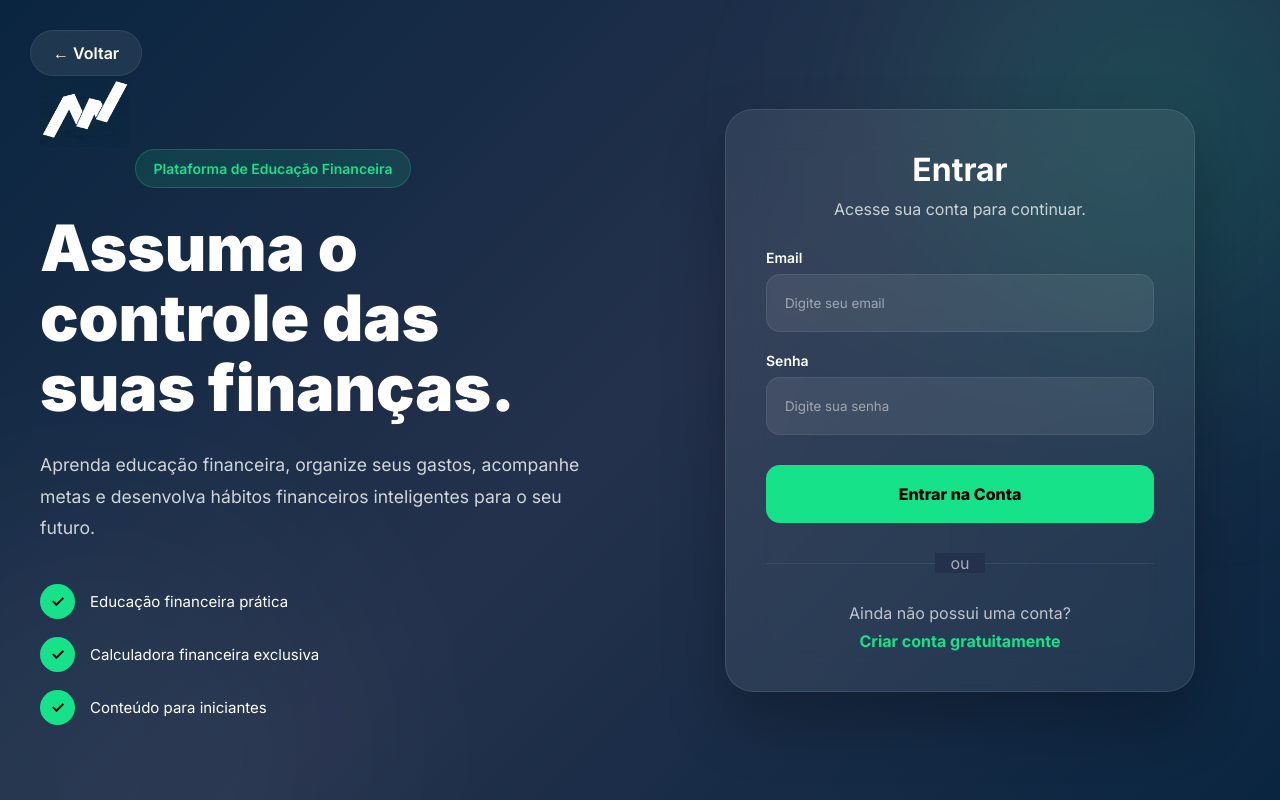
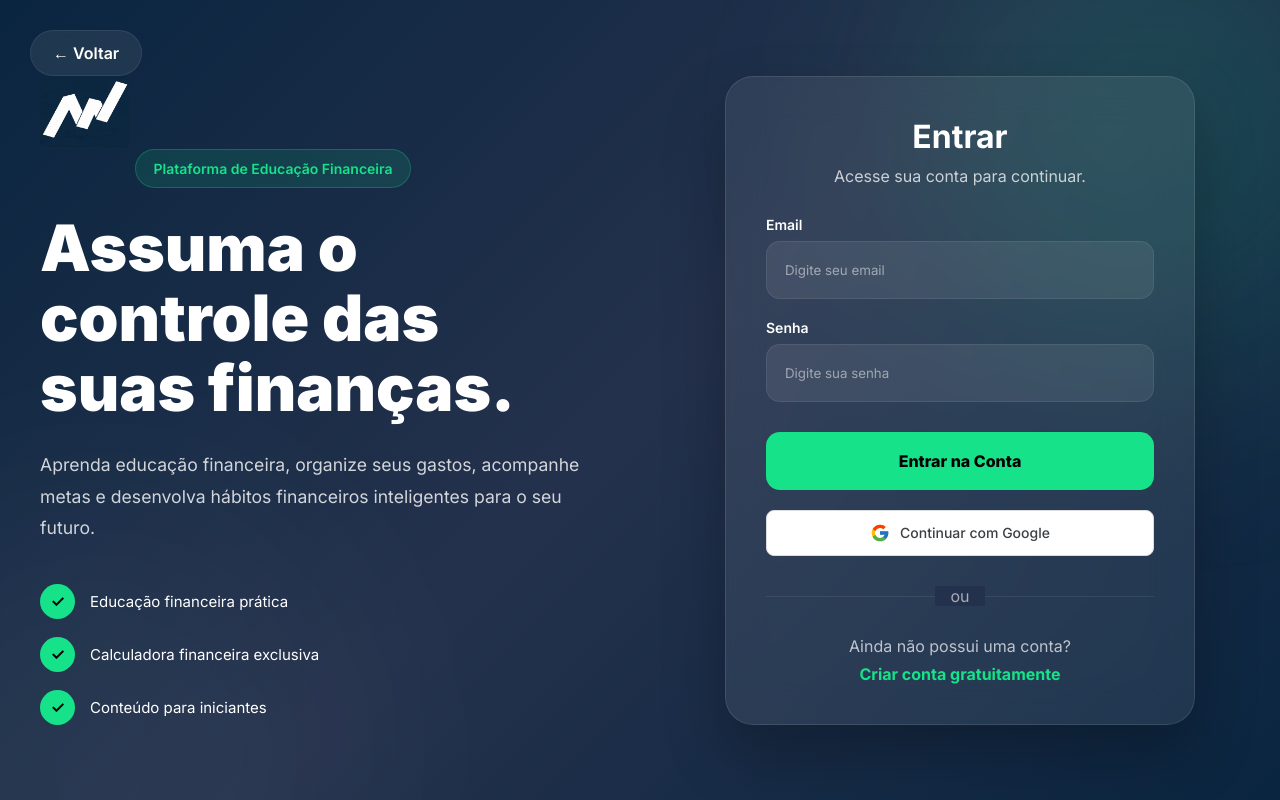
Before and after one commit to BryanSoares59d/PTCC-EducacaoFinanceira, a PHP site: page /login.php in a window 1280 px wide. Run offline with PHP 8.4, Linux system fonts and the light colour scheme.

Commit message:
colocando login google

```diff
--- a/css/login.css
+++ b/css/login.css
@@ -472,3 +472,33 @@ body{
         width:75px;
     }
 }
+
+.google_btn {
+    display: flex;
+    align-items: center;
+    justify-content: center;
+    gap: 10px;
+    width: 100%;
+    padding: 12px 16px;
+    background-color: #ffffff;
+    border: 1px solid #dadce0;
+    border-radius: 8px;
+    font-size: 14px;
+    font-weight: 500;
+    color: #3c4043;
+    cursor: pointer;
+    transition: background-color 0.2s ease, box-shadow 0.2s ease;
+}
+
+.google_btn:hover {
+    background-color: #f7f8f8;
+    box-shadow: 0 1px 3px rgba(0, 0, 0, 0.1);
+}
+
+.google_btn:active {
+    background-color: #f1f3f4;
+}
+
+.google_icon {
+    flex-shrink: 0;
+}
--- a/login.php
+++ b/login.php
@@ -109,8 +109,25 @@
                     <button type="submit" class="login_btn">
                         Entrar na Conta
                     </button>
+                    <button type="button" class="google_btn" onclick="window.location.href='google-callback.php'">
+                        <svg class="google_icon" viewBox="0 0 48 48" width="20" height="20">
+                            <path fill="#FFC107" d="M43.611,20.083H42V20H24v8h11.303c-1.649,4.657-6.08,8-11.303,8c-6.627,0-12-5.373-12-12
+                                c0-6.627,5.373-12,12-12c3.059,0,5.842,1.154,7.961,3.039l5.657-5.657C34.046,6.053,29.268,4,24,4C12.955,4,4,12.955,4,24
+                                c0,11.045,8.955,20,20,20c11.045,0,20-8.955,20-20C44,22.659,43.862,21.35,43.611,20.083z"/>
+                            <path fill="#FF3D00" d="M6.306,14.691l6.571,4.819C14.655,15.108,18.961,12,24,12c3.059,0,5.842,1.154,7.961,3.039
+                                l5.657-5.657C34.046,6.053,29.268,4,24,4C16.318,4,9.656,8.337,6.306,14.691z"/>
+                            <path fill="#4CAF50" d="M24,44c5.166,0,9.86-1.977,13.409-5.192l-6.19-5.238C29.211,35.091,26.715,36,24,36
+                                c-5.202,0-9.619-3.317-11.283-7.946l-6.522,5.025C9.505,39.556,16.227,44,24,44z"/>
+                            <path fill="#1976D2" d="M43.611,20.083H42V20H24v8h11.303c-0.792,2.237-2.231,4.166-4.087,5.571
+                                c0.001-0.001,0.002-0.001,0.003-0.002l6.19,5.238C36.971,39.205,44,34,44,24
+                                C44,22.659,43.862,21.35,43.611,20.083z"/>
+                        </svg>
+                        Continuar com Google
+                    </button>
 
                 </form>
+
+
 
                 <div class="divider">
                     <span>ou</span>
```
Also changed, not shown: css/navbar.css (+23 -0 lines), home.php (+1 -17 lines), navbar.php (+24 -9 lines), processa_login.php (+9 -5 lines), css/style-perfil.css (indentation only).
